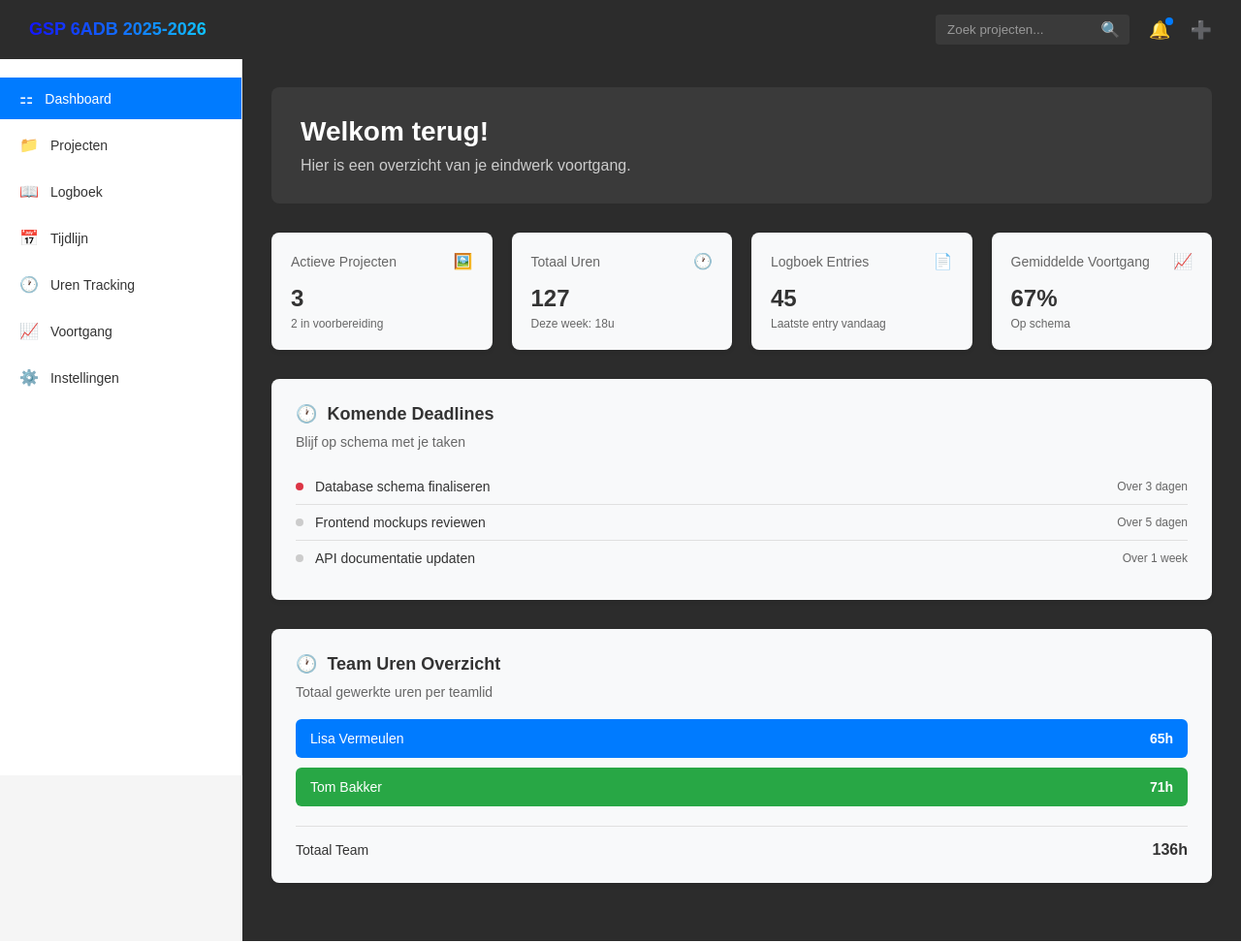
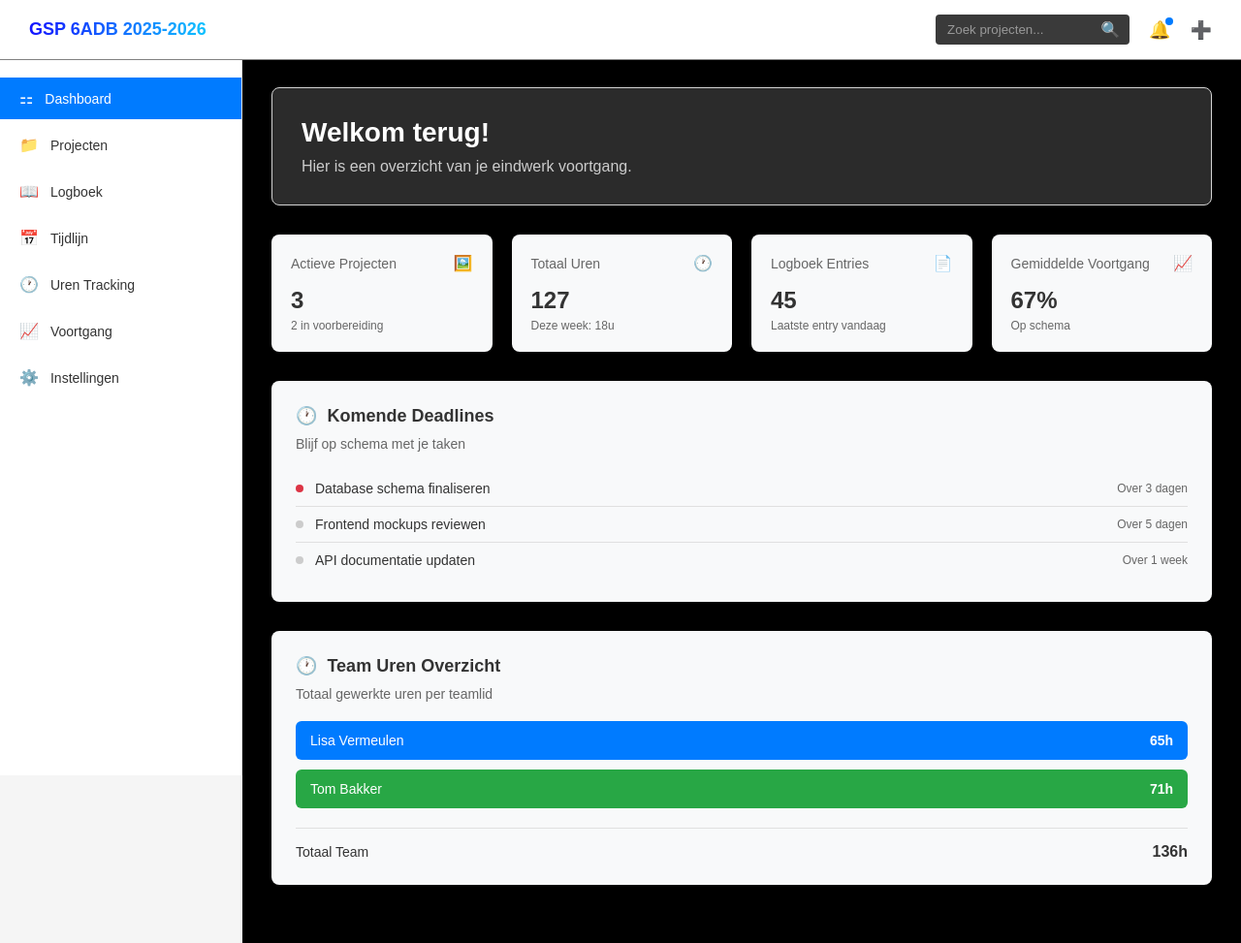
Before and after one commit to Lukaskaktus1/GSP_LUNAS_WerkVergunningen, a PHP site: page /HTML/Dashboard.html in a window 1280 px wide. Shown: the whole page at 97% size. Run offline with PHP 8.4, Linux system fonts and the light colour scheme.

Commit message:
doe da dan

```diff
--- a/CSS/Dashboard.css
+++ b/CSS/Dashboard.css
@@ -7,11 +7,11 @@
 
 body {
     background-color: #f5f5f5;
-    color: #333;
+    color: lightgrey;
 }
 
 .header-bar {
-    background-color: #2c2c2c;
+    background-color: white;
     color: white;
     padding: 15px 30px;
     display: flex;
@@ -22,6 +22,7 @@ body {
     left: 0;
     right: 0;
     z-index: 1000;
+    border-bottom: grey 0.2px solid;
 }
 
 .header-left h1 {
@@ -152,16 +153,17 @@ body {
 .main-content {
     margin-left: 250px;
     padding: 30px;
-    background-color: #2c2c2c;
+    background-color: #000000;
     min-height: calc(100vh - 60px);
     width: calc(100% - 250px);
 }
 
 .welcome-section {
-    background-color: #3a3a3a;
+    background-color: rgb(43, 43, 43);
     padding: 30px;
     border-radius: 8px;
     margin-bottom: 30px;
+    border: 0.5px solid lightgray;
 }
 
 .welcome-title {
--- a/CSS/Instellingen.css
+++ b/CSS/Instellingen.css
@@ -12,7 +12,7 @@ body {
 }
 
 .header-bar {
-    background-color: #2c2c2c;
+    background-color: white;
     color: white;
     padding: 15px 30px;
     display: flex;
@@ -23,6 +23,7 @@ body {
     left: 0;
     right: 0;
     z-index: 1000;
+    border-bottom: grey 0.2px solid;
 }
 
 .header-left h1 {
--- a/CSS/Logboek.css
+++ b/CSS/Logboek.css
@@ -12,7 +12,7 @@ body {
 }
 
 .header-bar {
-    background-color: #2c2c2c;
+    background-color: white;
     color: white;
     padding: 15px 30px;
     display: flex;
@@ -23,6 +23,7 @@ body {
     left: 0;
     right: 0;
     z-index: 1000;
+    border-bottom: grey 0.2px solid;
 }
 
 .header-left h1 {
--- a/CSS/Projecten.css
+++ b/CSS/Projecten.css
@@ -12,7 +12,7 @@ body {
 }
 
 .header-bar {
-    background-color: #2c2c2c;
+    background-color: white;
     color: white;
     padding: 15px 30px;
     display: flex;
@@ -23,6 +23,7 @@ body {
     left: 0;
     right: 0;
     z-index: 1000;
+    border-bottom: grey 0.2px solid;
 }
 
 .header-left h1 {
--- a/CSS/Tijdlijn.css
+++ b/CSS/Tijdlijn.css
@@ -12,7 +12,7 @@ body {
 }
 
 .header-bar {
-    background-color: #2c2c2c;
+    background-color: white;
     color: white;
     padding: 15px 30px;
     display: flex;
@@ -23,6 +23,7 @@ body {
     left: 0;
     right: 0;
     z-index: 1000;
+    border-bottom: grey 0.2px solid;
 }
 
 .header-left h1 {
--- a/CSS/Uren_Tracking.css
+++ b/CSS/Uren_Tracking.css
@@ -12,7 +12,7 @@ body {
 }
 
 .header-bar {
-    background-color: #2c2c2c;
+    background-color: white;
     color: white;
     padding: 15px 30px;
     display: flex;
@@ -23,6 +23,7 @@ body {
     left: 0;
     right: 0;
     z-index: 1000;
+    border-bottom: grey 0.2px solid;
 }
 
 .header-left h1 {
--- a/CSS/Voortgang.css
+++ b/CSS/Voortgang.css
@@ -12,7 +12,7 @@ body {
 }
 
 .header-bar {
-    background-color: #2c2c2c;
+    background-color: white;
     color: white;
     padding: 15px 30px;
     display: flex;
@@ -23,6 +23,7 @@ body {
     left: 0;
     right: 0;
     z-index: 1000;
+    border-bottom: grey 0.2px solid;
 }
 
 .header-left h1 {
--- a/HTML/Dashboard.html
+++ b/HTML/Dashboard.html
@@ -13,6 +13,7 @@
         </div>
         <div class="header-right">
             <div class="search-container">
+
                 <input type="text" placeholder="Zoek projecten..." class="search-input">
                 <span class="search-icon">🔍</span>
             </div>
```
